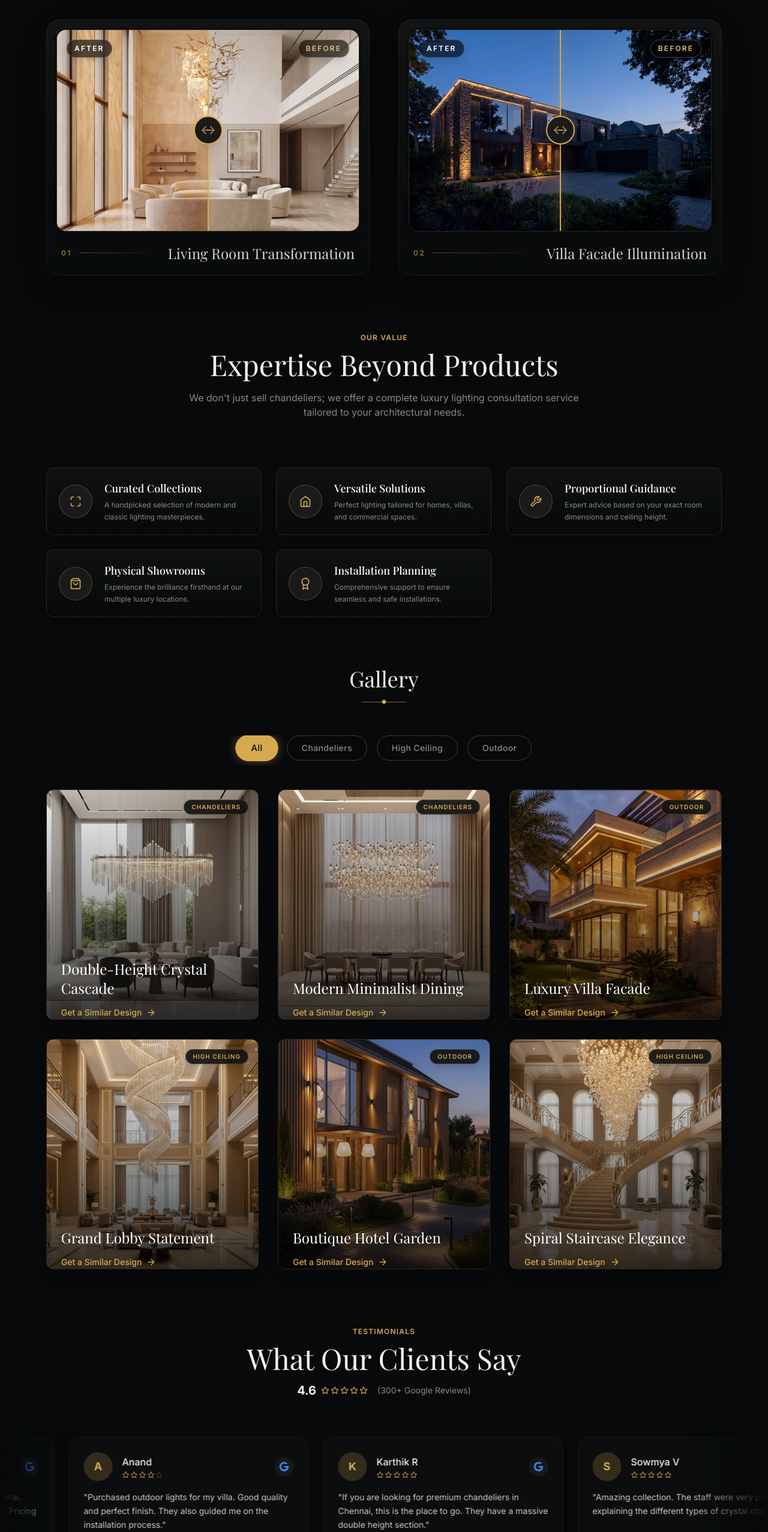
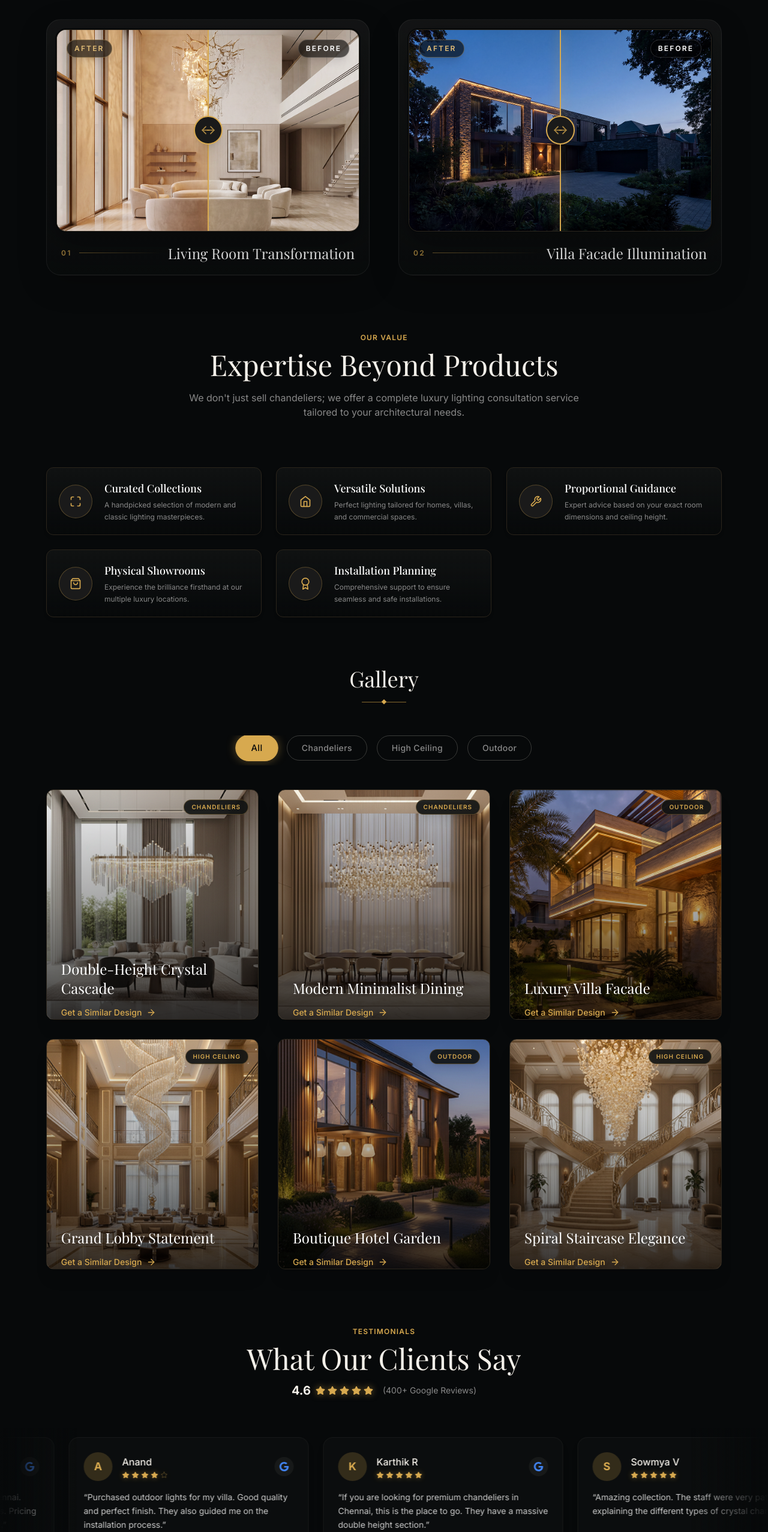
Before and after one commit to ayatiworkstechnologies/ashiklights, a Next.js app: page / in a window 1280 px wide. Shown: the part 4382-6936 px from the top of the page at 60% size. Built offline with nearby package versions, Linux system fonts and the light colour scheme; a web font is replaced by a local one.

Commit message:
13/7/2026 update for corrections 1

```diff
--- a/components/sections/BeforeAfter.tsx
+++ b/components/sections/BeforeAfter.tsx
@@ -38,10 +38,10 @@ function Slider({ before, after, title }: SliderProps) {
         />
       </div>
 
-      <span className="absolute left-3 top-3 z-10 rounded-full border border-white/15 bg-black/60 px-3 py-1.5 text-[10px] font-semibold tracking-[0.18em] text-white shadow-lg backdrop-blur-md md:left-4 md:top-4 md:text-xs">
+      <span className="absolute left-3 top-3 z-10 rounded-full border border-gold-light/35 bg-black/60 px-3 py-1.5 text-[10px] font-semibold tracking-[0.18em] text-gold-light shadow-lg backdrop-blur-md md:left-4 md:top-4 md:text-xs">
         AFTER
       </span>
-      <span className="absolute right-3 top-3 z-10 rounded-full border border-gold-light/35 bg-black/60 px-3 py-1.5 text-[10px] font-semibold tracking-[0.18em] text-gold-light shadow-lg backdrop-blur-md md:right-4 md:top-4 md:text-xs">
+      <span className="absolute right-3 top-3 z-10 rounded-full border border-white/15 bg-black/60 px-3 py-1.5 text-[10px] font-semibold tracking-[0.18em] text-white shadow-lg backdrop-blur-md md:right-4 md:top-4 md:text-xs">
         BEFORE
       </span>
 
--- a/components/sections/Testimonial.tsx
+++ b/components/sections/Testimonial.tsx
@@ -71,12 +71,12 @@ export function Testimonial() {
         <h2 className="font-playfair text-3xl md:text-5xl mb-4">What Our Clients Say</h2>
         <div className="flex items-center justify-center gap-2 mb-2">
           <span className="font-bold text-xl">4.6</span>
-          <div className="flex text-gold text-sm gap-0.5">
+          <div className="flex gap-1 text-base text-gold drop-shadow-[0_0_6px_rgba(215,169,79,0.55)]">
             {[...Array(5)].map((_, i) => (
-              <span key={i}><Icon name="star" /></span>
+              <span key={i}><Icon name="starFilled" /></span>
             ))}
           </div>
-          <span className="text-text-muted text-sm ml-2">(300+ Google Reviews)</span>
+          <span className="text-text-muted text-sm ml-2">(400+ Google Reviews)</span>
         </div>
       </div>
 
@@ -98,10 +98,10 @@ export function Testimonial() {
                 </div>
                 <div>
                   <h3 className="font-medium text-foreground">{review.name}</h3>
-                  <div className="flex text-gold text-xs gap-0.5 mt-1">
+                  <div className="mt-1 flex gap-1 text-xs text-gold drop-shadow-[0_0_5px_rgba(215,169,79,0.45)]">
                     {[...Array(5)].map((_, idx) => (
-                      <span key={idx} className={idx < review.rating ? "opacity-100" : "opacity-30"}>
-                        <Icon name="star" />
+                      <span key={idx} className={idx < review.rating ? "opacity-100" : "opacity-35"}>
+                        <Icon name={idx < review.rating ? "starFilled" : "star"} />
                       </span>
                     ))}
                   </div>
@@ -111,7 +111,7 @@ export function Testimonial() {
                 </div>
               </div>
               <p className="text-text-secondary text-sm leading-relaxed mb-4 line-clamp-4">
-                "{review.review}"
+                &ldquo;{review.review}&rdquo;
               </p>
               <span className="text-xs text-text-muted">{review.date}</span>
             </article>
--- a/components/ui/Icon.tsx
+++ b/components/ui/Icon.tsx
@@ -16,7 +16,7 @@ import {
   FiArrowDown,
   FiMail,
 } from "react-icons/fi";
-import { FaWhatsapp, FaGoogle } from "react-icons/fa";
+import { FaWhatsapp, FaGoogle, FaStar } from "react-icons/fa";
 
 const iconMap: Record<string, IconType> = {
   mail: FiMail,
@@ -29,6 +29,7 @@ const iconMap: Record<string, IconType> = {
   wallet: FiShoppingBag,
   calendar: FiCalendar,
   star: FiStar,
+  starFilled: FaStar,
   showroom: FiShoppingBag,
   diamond: FiMaximize,
   measure: FiTool,
```
